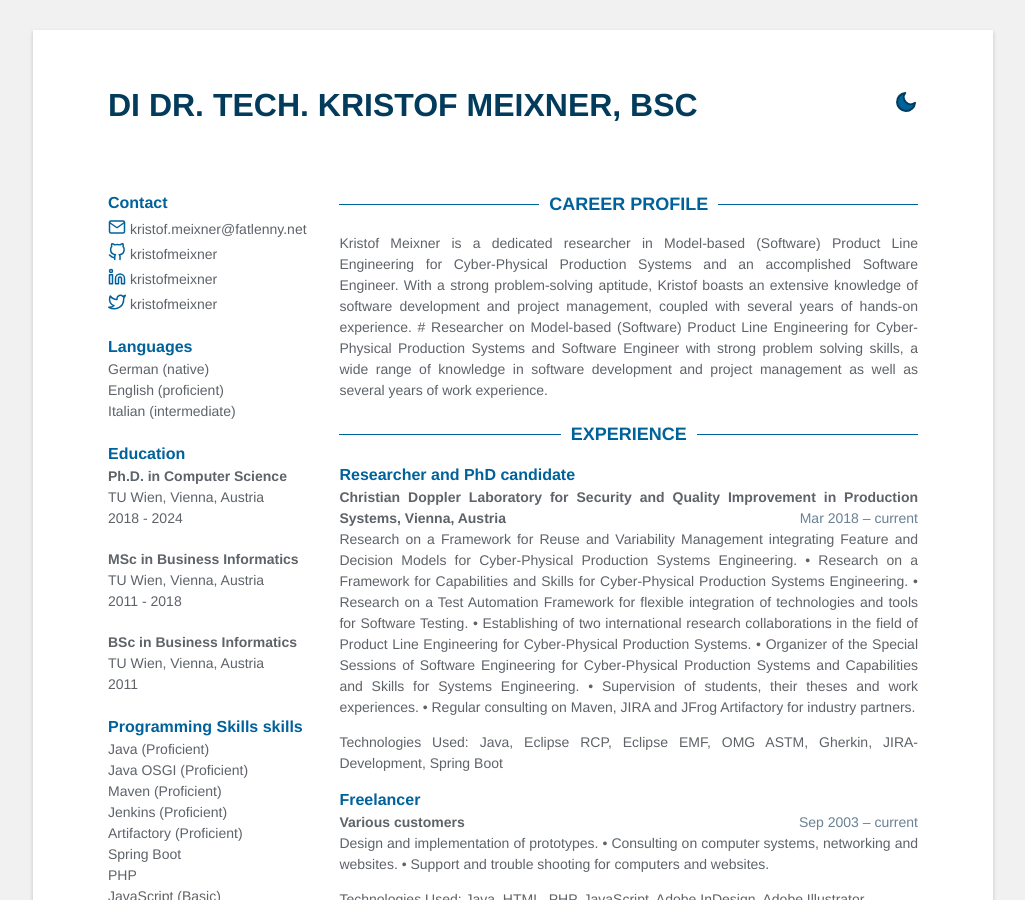
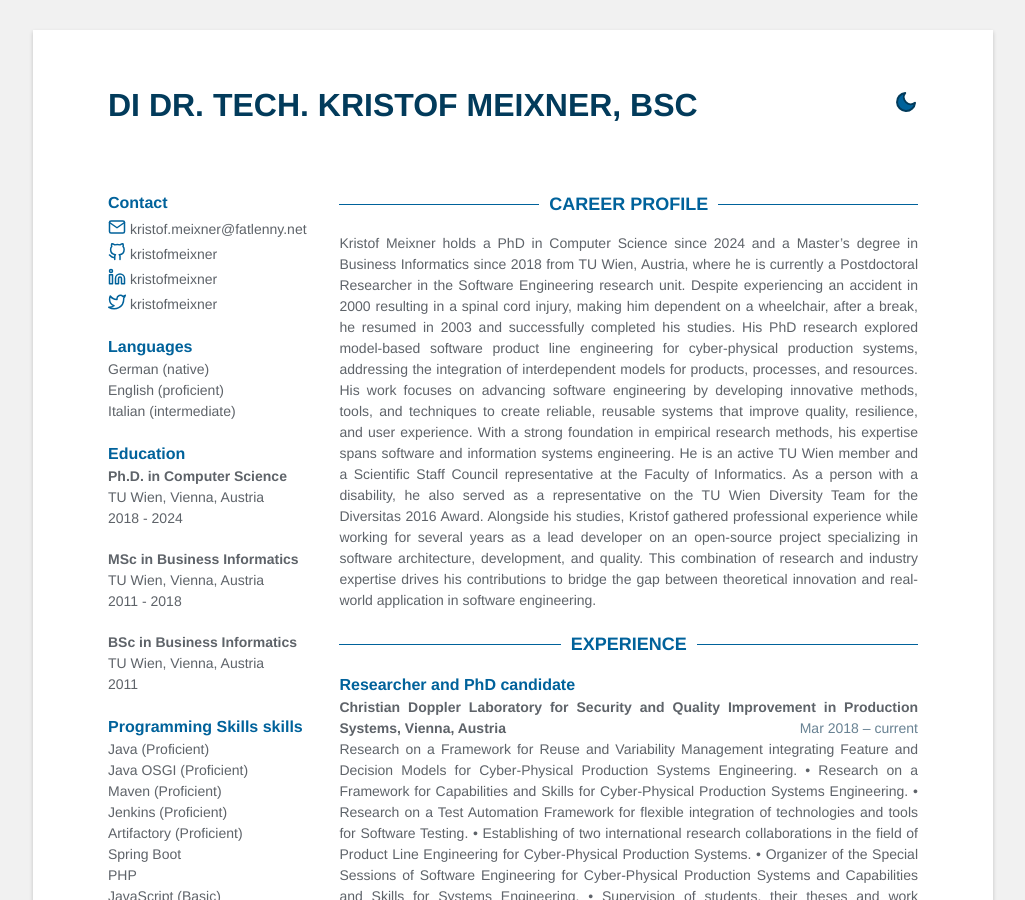
Before and after one commit to kristofmeixner/kristofmeixner.github.io, a Jekyll site: the page built from index.html, in a window 1280 px wide and 900 px high. Shown: the whole window, without its empty margins (127-1152 px from the left). Built offline with Jekyll 4.4.1, drawn with Linux system fonts in a browser that asks for light colours.

Commit message:
Added short bio

```diff
--- a/_data/data.yml
+++ b/_data/data.yml
@@ -49,8 +49,15 @@ skills:
 
 # Profile
 profile: |
-  Kristof Meixner is a dedicated researcher in Model-based (Software) Product Line Engineering for Cyber-Physical Production Systems and an accomplished Software Engineer. With a strong problem-solving aptitude, Kristof boasts an extensive knowledge of software development and project management, coupled with several years of hands-on experience.
-  # Researcher on Model-based (Software) Product Line Engineering for Cyber-Physical Production Systems and Software Engineer with strong problem solving skills, a wide range of knowledge in software development and project management as well as several years of work experience.
+  Kristof Meixner holds a PhD in Computer Science since 2024 and a Master’s degree in Business Informatics since 2018 from TU Wien, Austria, where he is currently a Postdoctoral Researcher in the Software Engineering research unit.
+  Despite experiencing an accident in 2000 resulting in a spinal cord injury, making him dependent on a wheelchair, after a break, he resumed in 2003 and successfully completed his studies.
+  His PhD research explored model-based software product line engineering for cyber-physical production systems, addressing the integration of interdependent models for products, processes, and resources.
+  His work focuses on advancing software engineering by developing innovative methods, tools, and techniques to create reliable, reusable systems that improve quality, resilience, and user experience.
+  With a strong foundation in empirical research methods, his expertise spans software and information systems engineering.
+  He is an active TU Wien member and a Scientific Staff Council representative at the Faculty of Informatics.
+  As a person with a disability, he also served as a representative on the TU Wien Diversity Team for the Diversitas 2016 Award.
+  Alongside his studies, Kristof gathered professional experience while working for several years as a lead developer on an open-source project specializing in software architecture, development, and quality.
+  This combination of research and industry expertise drives his contributions to bridge the gap between theoretical innovation and real-world application in software engineering.
 
 # Experience
 experience:
```
Also changed, not shown: 2 other files.
